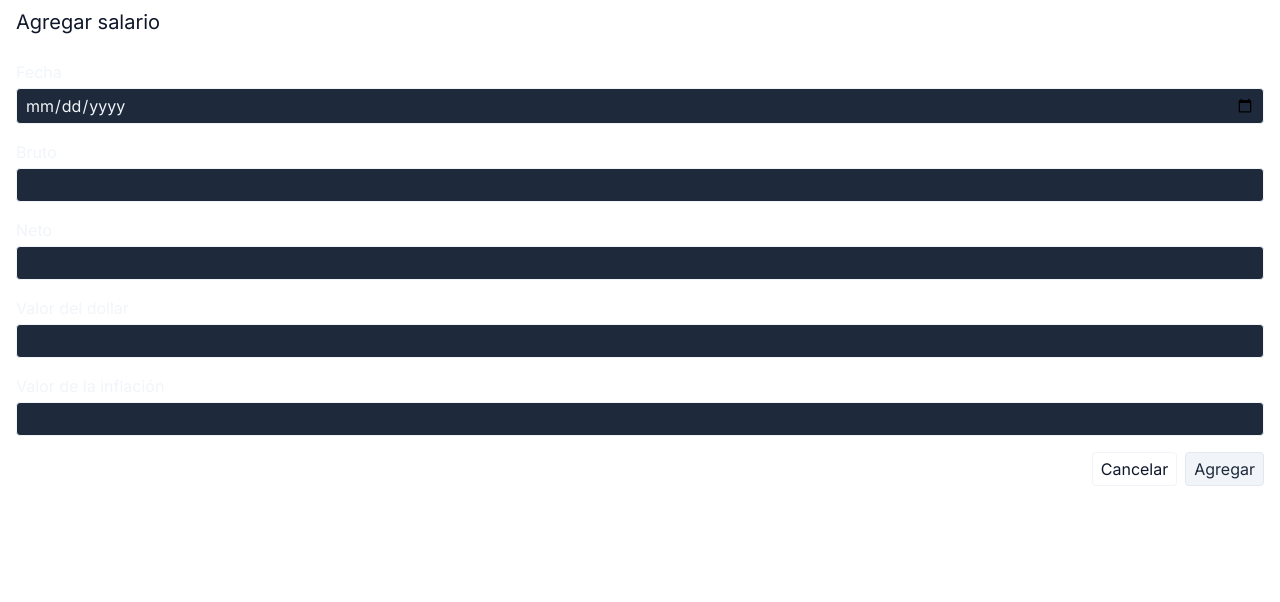
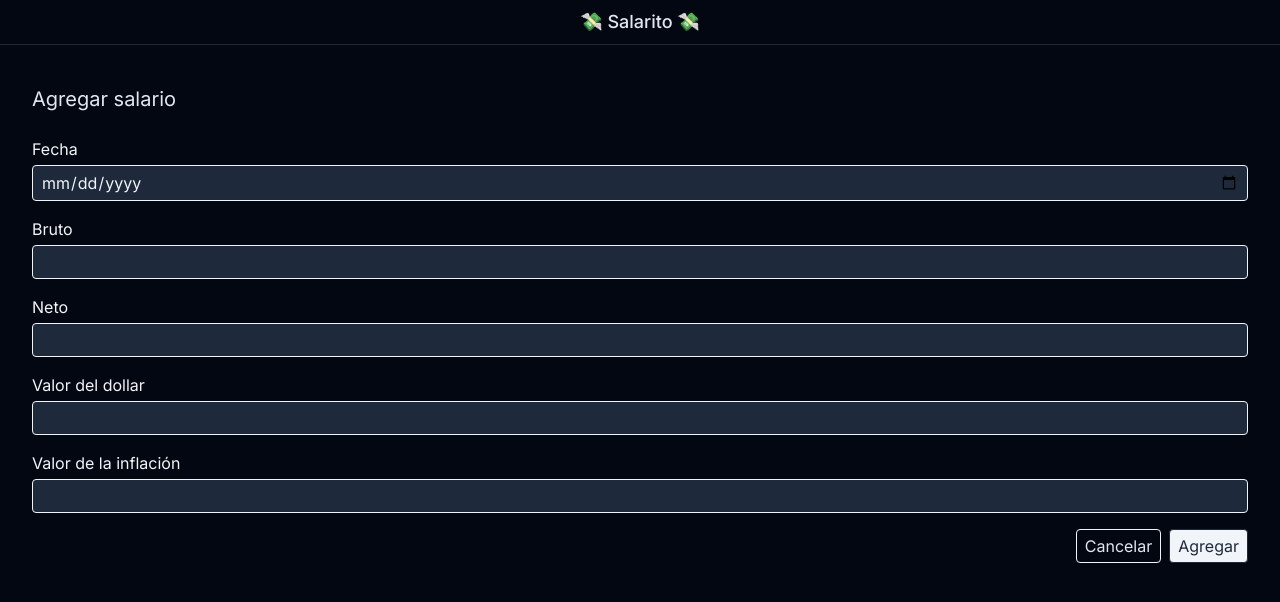
Before and after one commit to franco14lorenzo/Salarito, a Next.js app: page /add in a window 1280 px wide. Shown: the top 602 px of the page. Built offline with nearby package versions, Linux system fonts and the light colour scheme.

Commit message:
feat: add layout

```diff
--- a/src/app/layout.tsx
+++ b/src/app/layout.tsx
@@ -1,20 +1,34 @@
 import { ReactNode } from 'react'
 
 import { Inter } from 'next/font/google'
+import Link from 'next/link'
 
 import './globals.css'
 
 const inter = Inter({ subsets: ['latin'] })
 
 export const metadata = {
-  title: 'Create Next App',
-  description: 'Generated by create next app'
+  title: 'Salarito',
+  description: 'Your personal salary visualizer'
 }
 
 export default function RootLayout({ children }: { children: ReactNode }) {
   return (
-    <html lang="en">
-      <body className={inter.className}>{children}</body>
+    <html lang="es">
+      <body className={`${inter.className} dark`}>
+        <header className="mb-4 flex w-full border-b">
+          <nav className="container mx-auto px-4 py-2">
+            <ul className="flex items-center justify-center">
+              <li>
+                <Link href="/" className="py-1 text-lg font-medium">
+                  💸 Salarito 💸
+                </Link>
+              </li>
+            </ul>
+          </nav>
+        </header>
+        <main className="container mx-auto p-4">{children}</main>
+      </body>
     </html>
   )
 }
```
